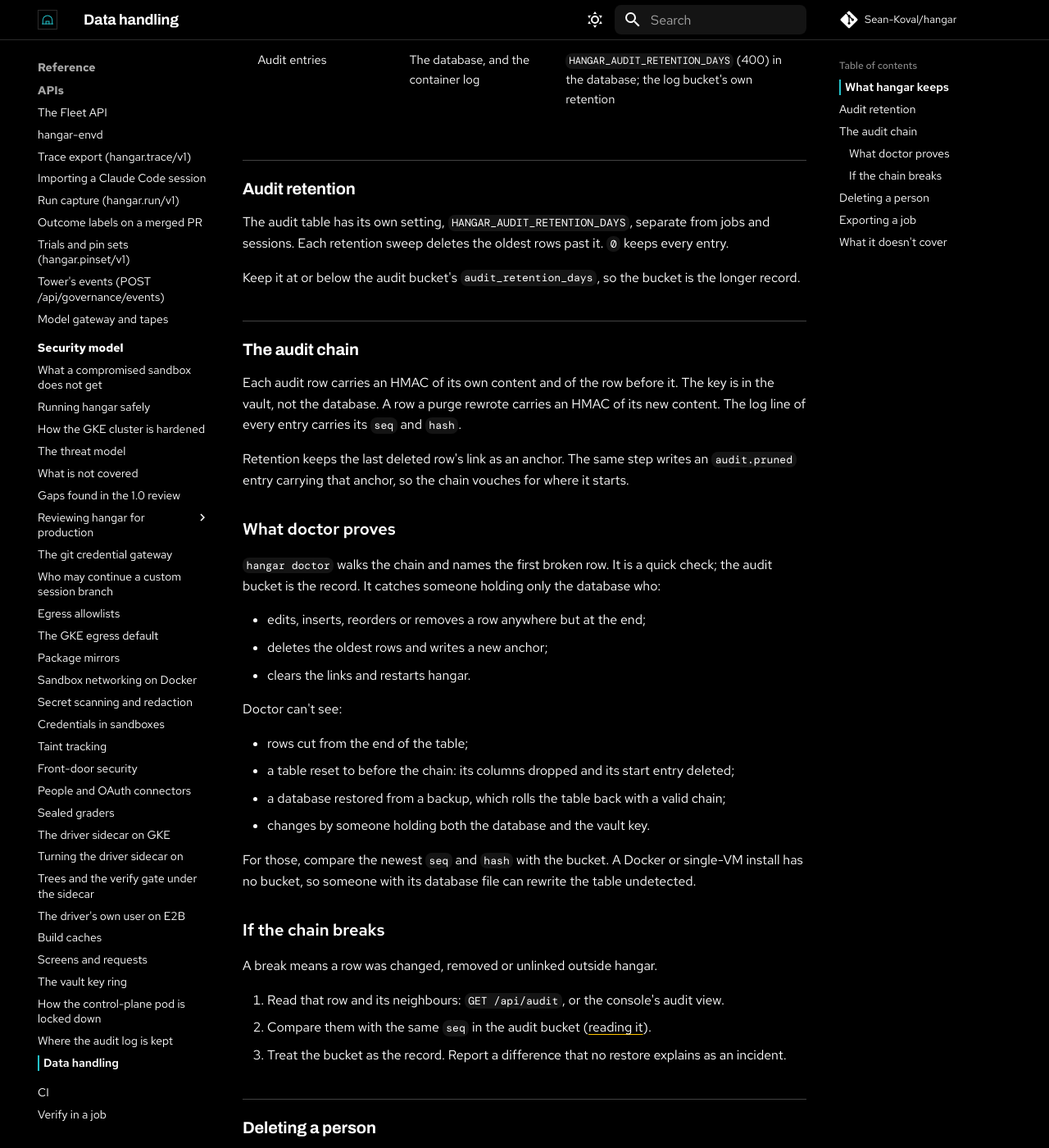
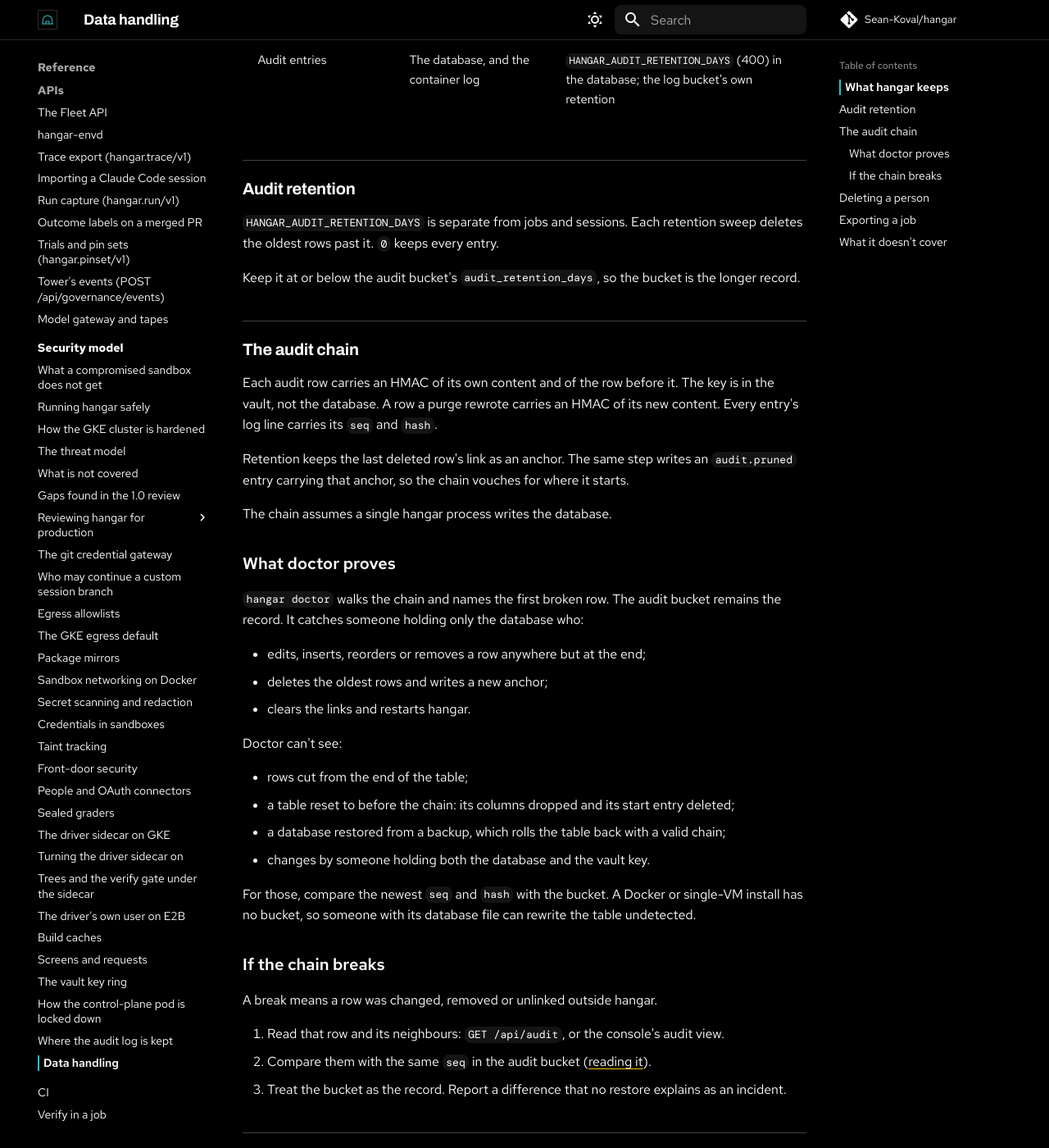
Before and after one commit to Sean-Koval/hangar, an MkDocs documentation site: the page built from docs/security/data-handling.md, in a window 1280 px wide and 1400 px high, scrolled down 841 px. Shown: the whole window at 82% size. Built offline with MkDocs 1.6.1 and Material for MkDocs 9.7.7, drawn with Linux system fonts in a browser that asks for light colours; comment, search, counter and statistics services are not loaded; some of the changed text lies outside the part shown.

Commit message:
KAN-296: purge doc gives the real order; note the chain assumes a single writer
Co-Authored-By: Claude Opus 5.5 <noreply@anthropic.com>

```diff
--- a/docs/security/data-handling.md
+++ b/docs/security/data-handling.md
@@ -15,7 +15,7 @@ This page is for the reviewer who asks what hangar keeps, for how long, and how
 
 ## Audit retention
 
-The audit table has its own setting, `HANGAR_AUDIT_RETENTION_DAYS`, separate from jobs and sessions. Each retention
+`HANGAR_AUDIT_RETENTION_DAYS` is separate from jobs and sessions. Each retention
 sweep deletes the oldest rows past it. `0` keeps every entry.
 
 Keep it at or below the audit bucket's `audit_retention_days`, so the bucket is the longer record.
@@ -23,16 +23,17 @@ Keep it at or below the audit bucket's `audit_retention_days`, so the bucket is
 ## The audit chain
 
 Each audit row carries an HMAC of its own content and of the row before it. The key is in the vault, not the
-database. A row a purge rewrote carries an HMAC of its new content. The log line of every entry carries its `seq`
-and `hash`.
+database. A row a purge rewrote carries an HMAC of its new content. Every entry's log line carries its `seq` and
+`hash`.
 
 Retention keeps the last deleted row's link as an anchor. The same step writes an `audit.pruned` entry carrying that
 anchor, so the chain vouches for where it starts.
 
+The chain assumes a single hangar process writes the database.
+
 ### What doctor proves
 
-`hangar doctor` walks the chain and names the first broken row. It is a quick check; the audit bucket is the
-record. It catches someone holding only the database who:
+`hangar doctor` walks the chain and names the first broken row. The audit bucket remains the record. It catches someone holding only the database who:
 
 - edits, inserts, reorders or removes a row anywhere but at the end;
 - deletes the oldest rows and writes a new anchor;
@@ -79,8 +80,8 @@ A purge refuses while the person has live work: a running session or job, a sand
 
 Jobs and sessions their tokens or linked accounts own go too, as do session files still waiting for the outbox.
 
-The audit entries are rewritten before anything is deleted. If a step fails, or a record of theirs appears meanwhile,
-the person stays; run it again.
+After their tokens and links, it rewrites their audit entries before deleting any other record. If a step fails, or a record of theirs
+appears meanwhile, the person stays; run it again.
 
 The purge itself is audited (`admin.purge`) under the stand-in.
 
```
Also changed, not shown: other parts of docs/security/data-handling.md (+1 -1 lines).
